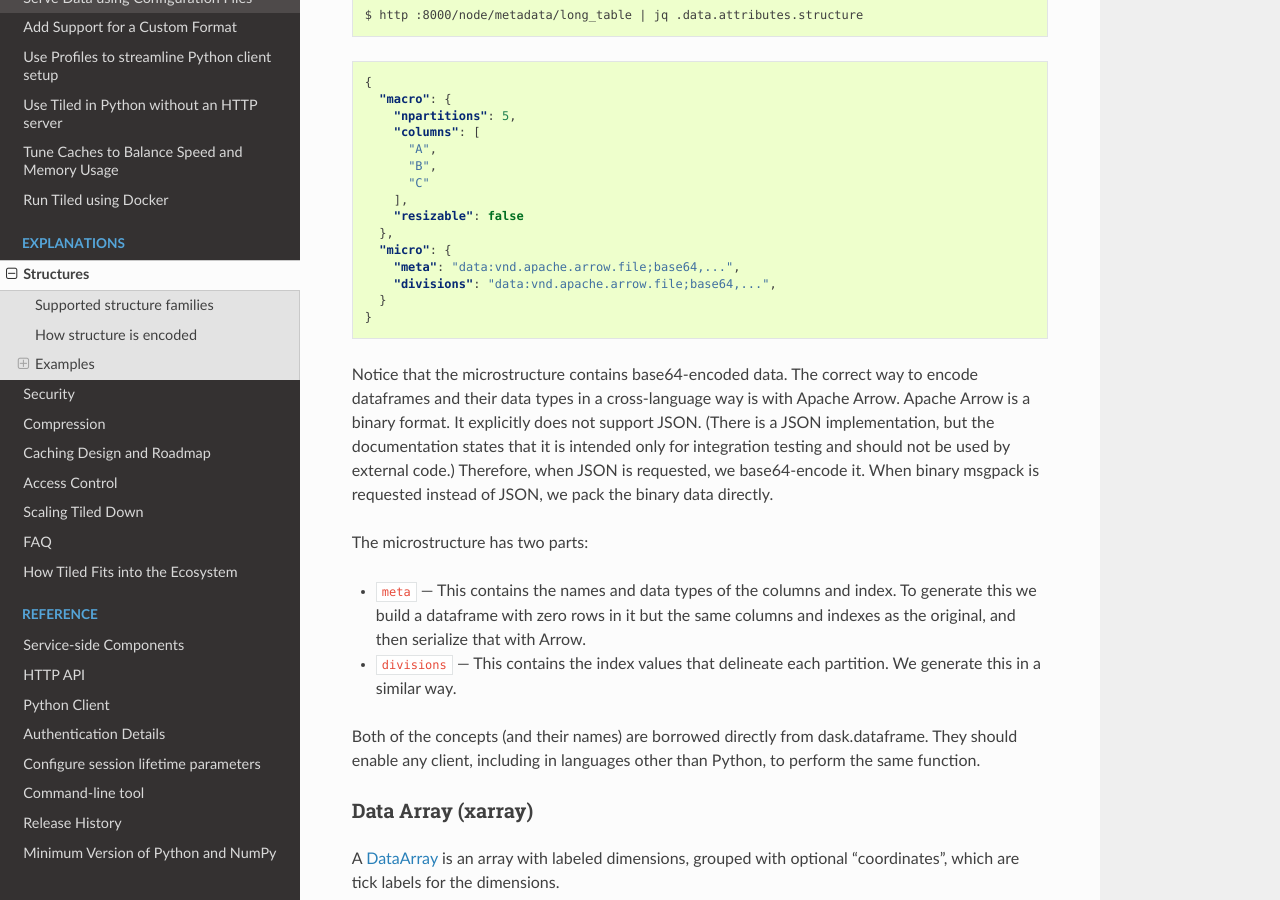
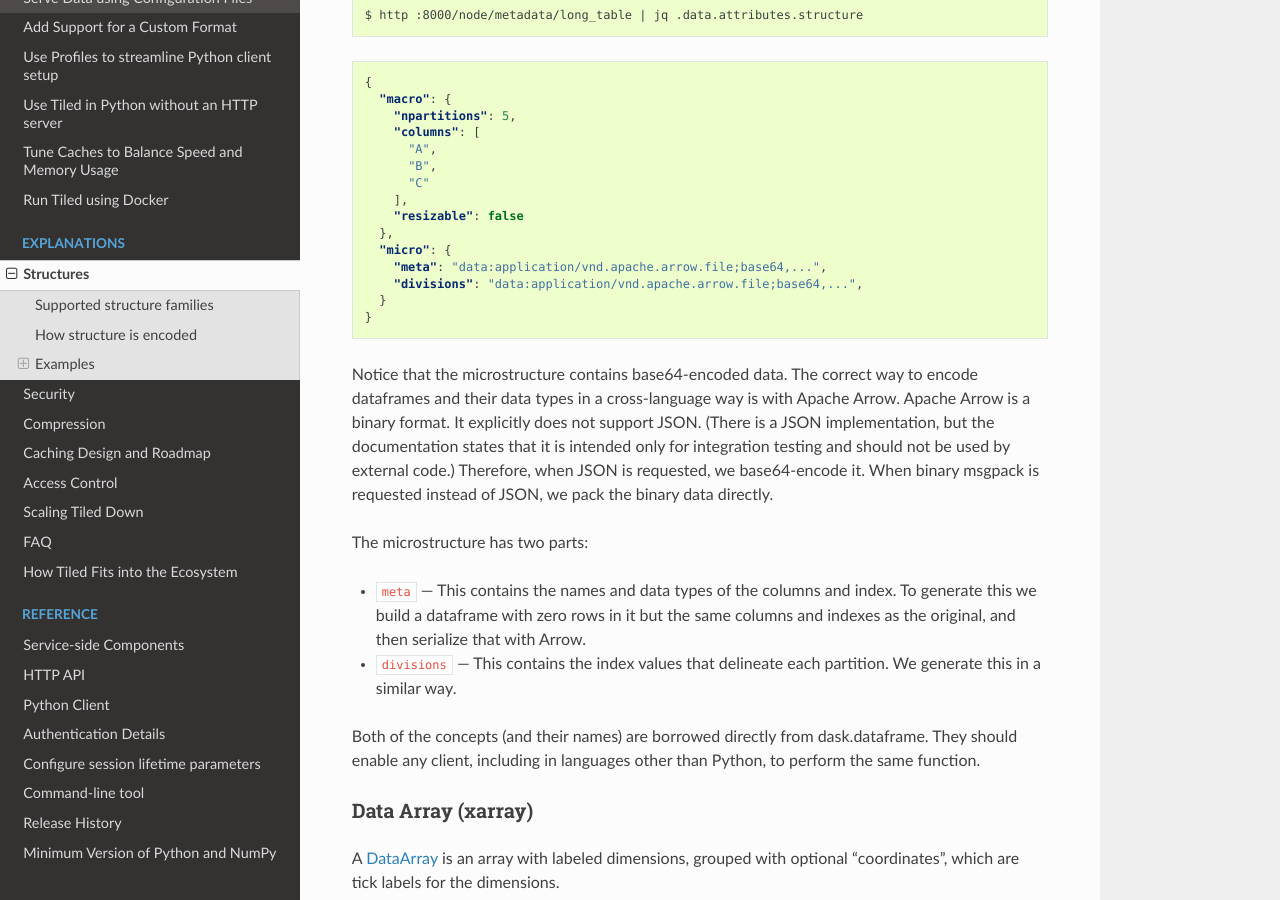
Before and after one commit to bluesky/tiled, a Sphinx documentation site: the page built from docs/source/explanations/structures.md, in a window 1280 px wide and 900 px high, scrolled down 4137 px. Built offline with Sphinx 7.4.7 and the Read the Docs theme 2.0.0, drawn with Linux system fonts in a browser that asks for light colours; pages that are not in the unit, such as notebooks, are missing from menus.

Commit message:
Fix Arrow MIME type and note that it is now official.

````diff
--- a/docs/source/explanations/structures.md
+++ b/docs/source/explanations/structures.md
@@ -231,8 +231,8 @@
     "resizable": false
   },
   "micro": {
-    "meta": "data:vnd.apache.arrow.file;base64,...",
-    "divisions": "data:vnd.apache.arrow.file;base64,...",
+    "meta": "data:application/vnd.apache.arrow.file;base64,...",
+    "divisions": "data:application/vnd.apache.arrow.file;base64,...",
   }
 }
 ```
````
Also changed, not shown: docs/source/explanations/compression.md (+1 -1 lines), docs/source/tutorials/export.md (+1 -1 lines), 1 other file.
